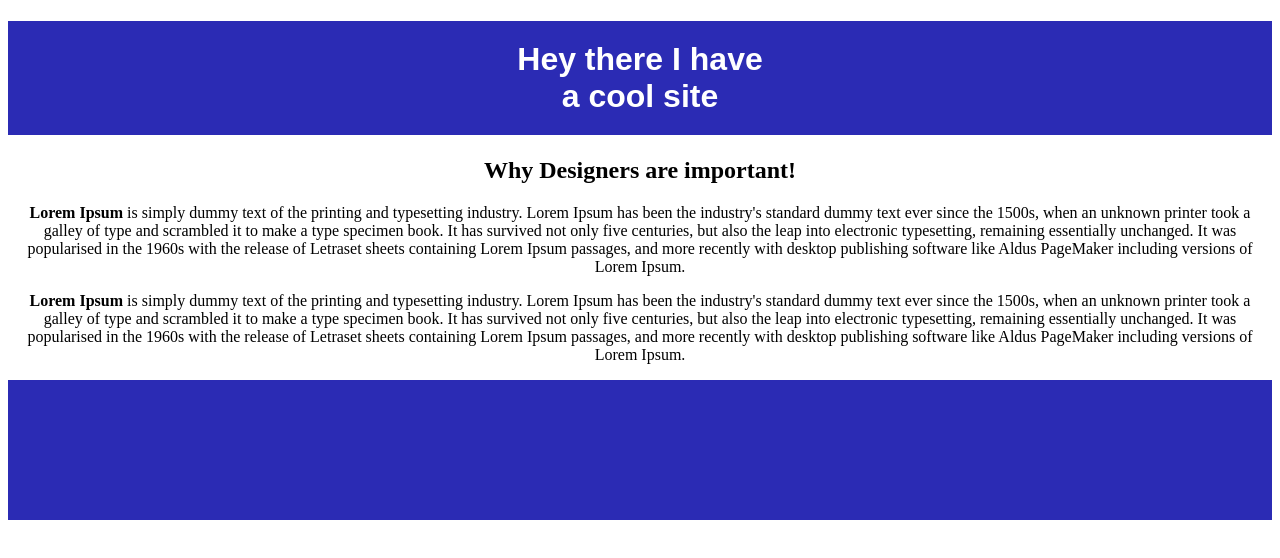
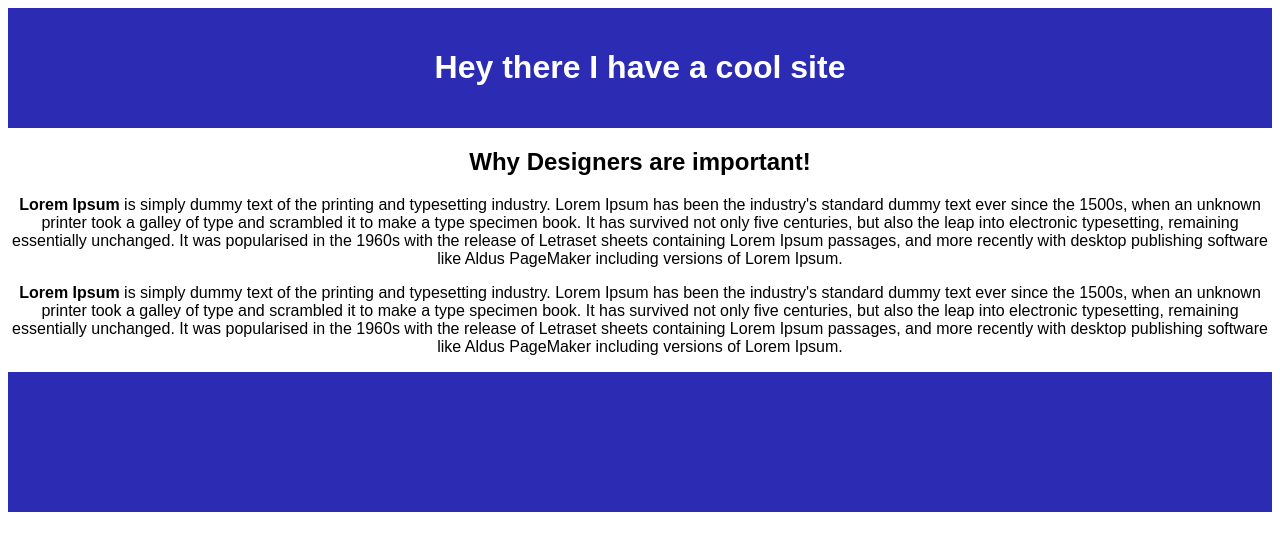
Before and after one commit to DustinVanCour/coolsite, a plain HTML site: page index.html in a window 1280 px wide. Drawn offline with Linux system fonts and the light colour scheme.

Commit message:
Font Changes

```diff
--- a/assets/style.css
+++ b/assets/style.css
@@ -1,12 +1,13 @@
-header h1 {
+header {
   background-color: rgb(43, 43, 180);
   font-family: Arial, Helvetica, sans-serif;
   text-align: center;
   color: white;
-  padding: 20px 500px;
+  padding: 20px;
 }
 section h2 {
   text-align: center;
+  font-family: Arial, Helvetica, sans-serif;
 }
 footer {
   background-color: rgb(43, 43, 180);
@@ -14,5 +15,5 @@ footer {
 }
 p {
   text-align: center;
-  text
+  font-family: Arial, Helvetica, sans-serif;
 }
```
Also changed, not shown: index.html (+2 -1 lines).
